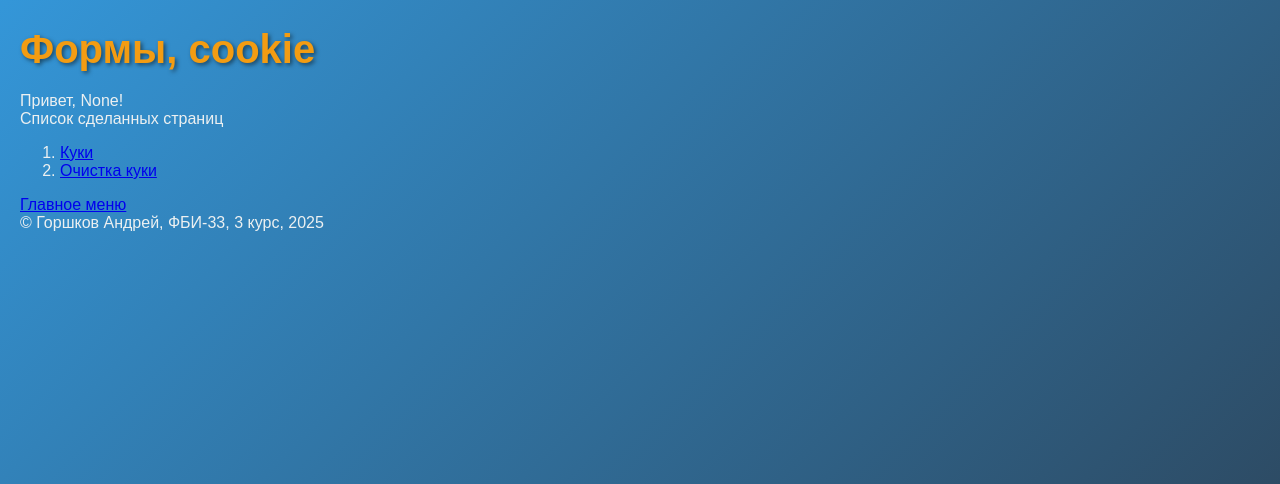
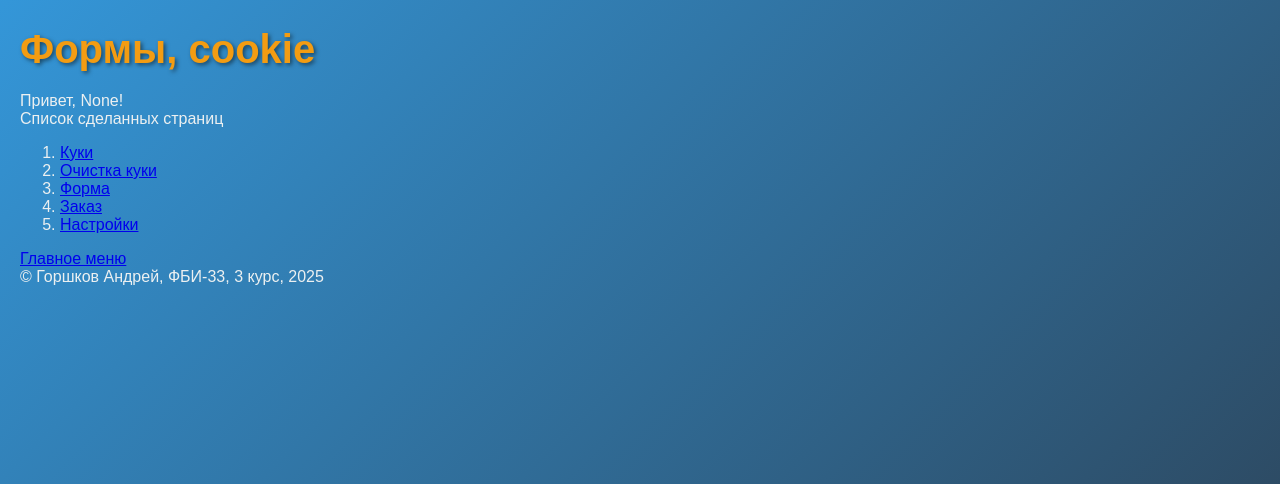
Before and after one commit to ANDREY-GOR-69/web-back-labs, a Flask app: page /lab3/ in a window 1280 px wide. Shown: the part 38-522 px from the top of the page. Run offline with Flask 3, Linux system fonts and the light colour scheme.

Commit message:
Рефакторинг

```diff
--- a/lab1.py
+++ b/lab1.py
@@ -35,8 +35,8 @@
 
 @lab1.route("/lab1/image")
 def image():
-    image_path = url_for("static", filename="shield-hero.jpg")
-    css_path = url_for("static", filename="main.css")
+    image_path = url_for("static", filename="lab1/shield-hero.jpg")
+    css_path = url_for("static", filename="lab1/main.css")
 
     html_content = '''<!DOCTYPE html>
 <html>
@@ -107,10 +107,12 @@
 
 @lab1.route("/lab1")
 def lab():
+    css_path = url_for("static", filename="lab1/main.css")
     return '''<!doctype html>
 <html>
     <head>
         <title>Лабораторная 1</title>
+        <link rel="stylesheet" href="''' + css_path + '''">
     </head>
     <body>
         <header>
--- a/lab2.py
+++ b/lab2.py
@@ -72,7 +72,7 @@
 @lab2.route('/lab2/Berry')
 def show_Berry():
     berries = [
-        {"name": "Арбуз", "img": "Berry/ar.jpg", "desc": "Крупная сладкая ягода"},
-        {"name": "Клубника", "img": "Berry/klub.jpg", "desc": "Сочная и ароматная ягода"},
+        {"name": "Арбуз", "img": "lab2/Berry/ar.jpg", "desc": "Крупная сладкая ягода"},
+        {"name": "Клубника", "img": "lab2/Berry/klub.jpg", "desc": "Сочная и ароматная ягода"},
     ]
     return render_template('Berry.html', berries=berries)
--- a/lab3.py
+++ b/lab3.py
@@ -57,7 +57,6 @@
     return render_template('lab3/payment.html', price=price)
 @lab3.route('/lab3/settings')
 def settings():
-    # Получаем параметры из GET-запроса
     color = request.args.get('color')
     bg_color = request.args.get('bg_color')
     font_size = request.args.get('font_size')
--- a/templates/base.html
+++ b/templates/base.html
@@ -4,9 +4,9 @@
     <meta charset="UTF-8">
     <meta name="viewport" content="width=device-width, initial-scale=1.0">
     <title>Горшков Андрей. {% block lab %}{% endblock %}</title>
-    <link rel="stylesheet" href="{{ url_for('static', filename='main.css')}}">
-    <link rel="icon" type="image/x-icon" href="{{ url_for('static', filename='shield-hero.jpg') }}">
-    <link rel="shortcut icon" type="image/x-icon" href="{{ url_for('static', filename='shield-hero.jpg') }}">
+    <link rel="stylesheet" href="{{ url_for('static', filename='lab1/main.css') }}">
+    <link rel="icon" type="image/x-icon" href="{{ url_for('static', filename='lab1/shield-hero.jpg') }}">
+    <link rel="shortcut icon" type="image/x-icon" href="{{ url_for('static', filename='lab1/shield-hero.jpg') }}">
     <style>
         body {
             {% if request.cookies.get('color') %}
--- a/templates/lab3/lab3.html
+++ b/templates/lab3/lab3.html
@@ -9,5 +9,8 @@
     <ol>
         <li><a href="/lab3/cookie">Куки</li>
         <li><a href="/lab3/del_cookie">Очистка куки</li>
+        <li><a href="/lab3/form1">Форма</li>
+        <li><a href="/lab3/order">Заказ</li>
+        <li><a href="/lab3/settings">Настройки</li>
     </ol>
 {% endblock %}
```
Also changed, not shown: templates/lab2.html (+7 -10 lines), static/lab1/404-image.png (renamed from static/404-image.png), static/lab1/main.css (renamed from static/main.css), static/lab1/shield-hero.jpg (renamed from static/shield-hero.jpg), static/lab2/Berry/ar.jpg (renamed from static/Berry/ar.jpg), static/lab2/Berry/jim.jpg (renamed from static/Berry/jim.jpg), static/lab2/Berry/klub.jpg (renamed from static/Berry/klub.jpg), static/lab2/Berry/klukva.jpg (renamed from static/Berry/klukva.jpg), static/lab2/Berry/kr.jpg (renamed from static/Berry/kr.jpg), static/lab2/Berry/krasn.jpg (renamed from static/Berry/krasn.jpg), static/lab2/Berry/mal.jpg (renamed from static/Berry/mal.jpg), static/lab2/Berry/oblepixa.jpg (renamed from static/Berry/oblepixa.jpg), static/lab2/Berry/vic.jpg (renamed from static/Berry/vic.jpg), static/lab2/Berry/yjev.jpg (renamed from static/Berry/yjev.jpg).
